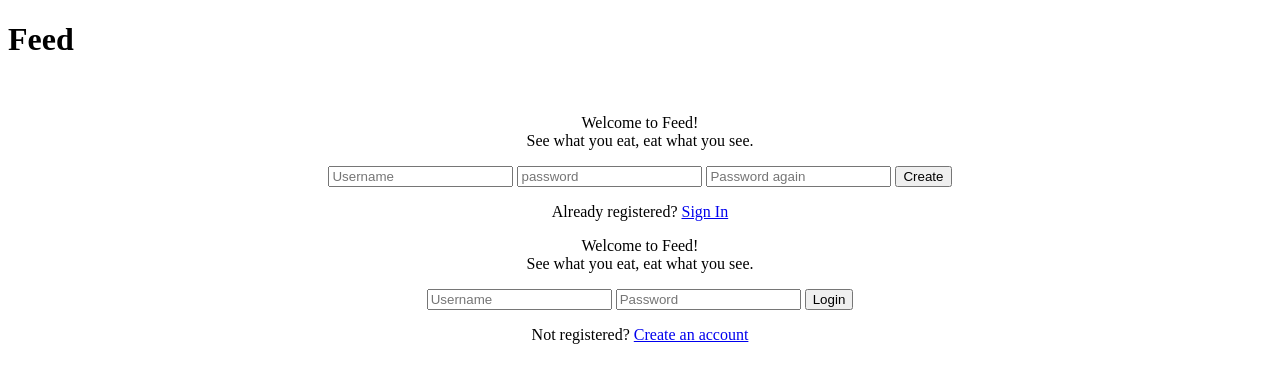
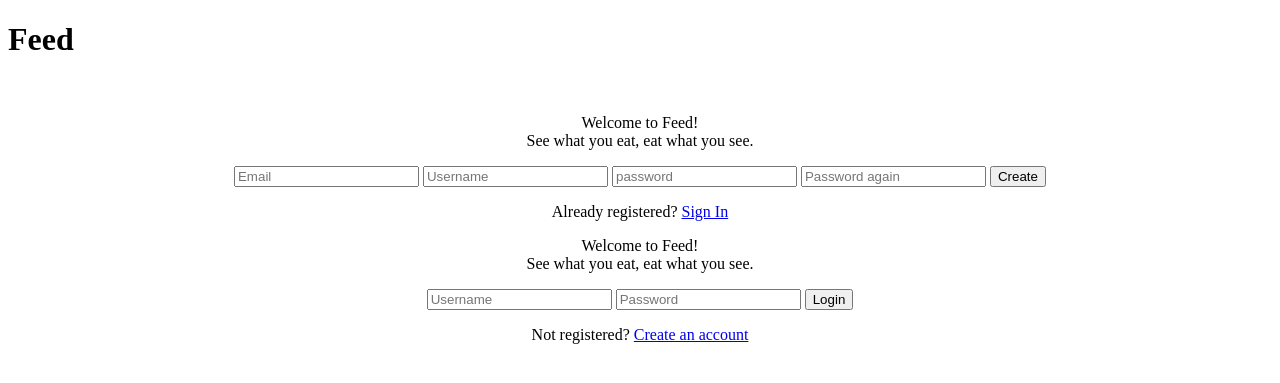
Before and after one commit to aliciajlee/feed2, a Flask app: page / in a window 1280 px wide. Shown: the top 383 px of the page. Run offline with Flask 2, Linux system fonts and the light colour scheme.

Commit message:
Update main.html

```diff
--- a/templates/main.html
+++ b/templates/main.html
@@ -8,6 +8,7 @@
       <!-- Register form-->
       <form class="login-form" action="{{url_for('signUp')}}" method="post">
         <p> Welcome to Feed! <br> See what you eat, eat what you see.</p>
+        <input placeholder="Email" type="email" name="email" required/>
         <input type="text" name="username" required pattern="^\w+$" placeholder="Username"/>
         <input placeholder="password" placeholder="Password" type="password" name="password1" required/>
         <input placeholder="Password again" type="password" name="password2" required/>
```
